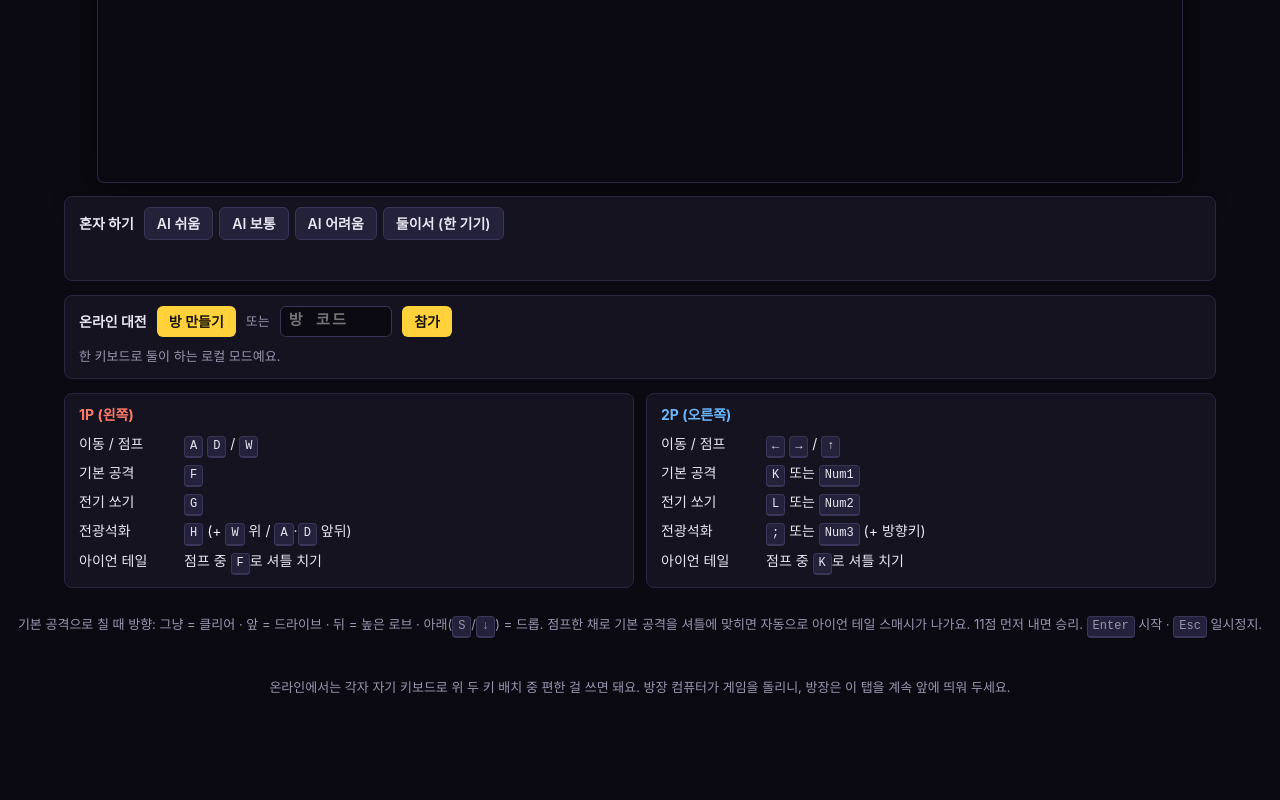
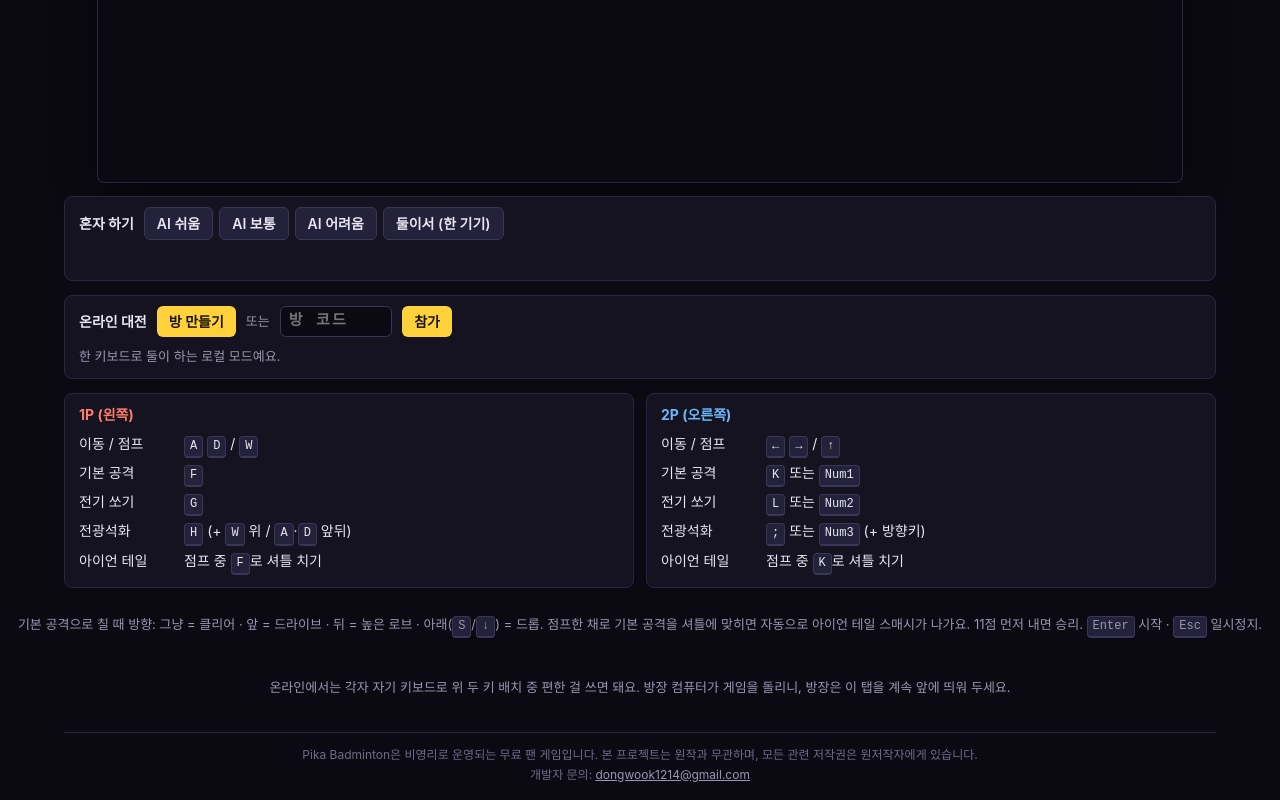
Before and after one commit to dongwook1214/pikachu-badminton, a plain HTML site: page badminton/index.html in a window 1280 px wide. Shown: the part 444-1244 px from the top of the page. Before the commit the page ends 1170 px from the top, so only its background shows below. Drawn offline with Linux system fonts and the light colour scheme; a script that the page names is missing.

Commit message:
Update index.html

```diff
--- a/badminton/index.html
+++ b/badminton/index.html
@@ -40,6 +40,11 @@
     background: #24213a; border: 1px solid #3a3658; border-bottom-width: 2px; font: 12px/1.6 ui-monospace, monospace;
   }
   .muted { color: #9a96b0; font-size: 13px; }
+  .site-footer {
+    width: min(100%, 1152px); margin-top: 8px; padding-top: 12px; border-top: 1px solid #2a2640;
+    color: #6f6b88; font-size: 12px; line-height: 1.6; text-align: center;
+  }
+  .site-footer a { color: #9a96b0; }
   @media (max-width: 640px) { .keys { grid-template-columns: 1fr; } }
   .online { width: min(100%, 1152px); }
   .row { display: flex; flex-wrap: wrap; align-items: center; gap: 8px 10px; }
@@ -294,6 +299,10 @@
 <p class="muted kbd-help">기본 공격으로 칠 때 방향: 그냥 = 클리어 · 앞 = 드라이브 · 뒤 = 높은 로브 · 아래(<kbd>S</kbd>/<kbd>↓</kbd>) = 드롭.
   점프한 채로 기본 공격을 셔틀에 맞히면 자동으로 아이언 테일 스매시가 나가요. 11점 먼저 내면 승리. <kbd>Enter</kbd> 시작 · <kbd>Esc</kbd> 일시정지.</p>
 <p class="muted kbd-help">온라인에서는 각자 자기 키보드로 위 두 키 배치 중 편한 걸 쓰면 돼요. 방장 컴퓨터가 게임을 돌리니, 방장은 이 탭을 계속 앞에 띄워 두세요.</p>
+<footer class="site-footer">
+  Pika Badminton은 비영리로 운영되는 무료 팬 게임입니다. 본 프로젝트는 원작과 무관하며, 모든 관련 저작권은 원저작자에게 있습니다.<br>
+  개발자 문의: <a href="mailto:dongwook1214@gmail.com">dongwook1214@gmail.com</a>
+</footer>
 <script src="https://unpkg.com/peerjs@1.5.4/dist/peerjs.min.js"></script>
 <script type="module" src="./game.js"></script>
 </body>
```
